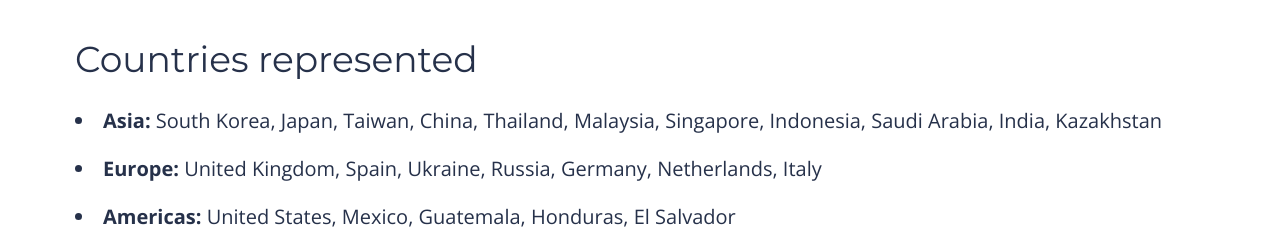
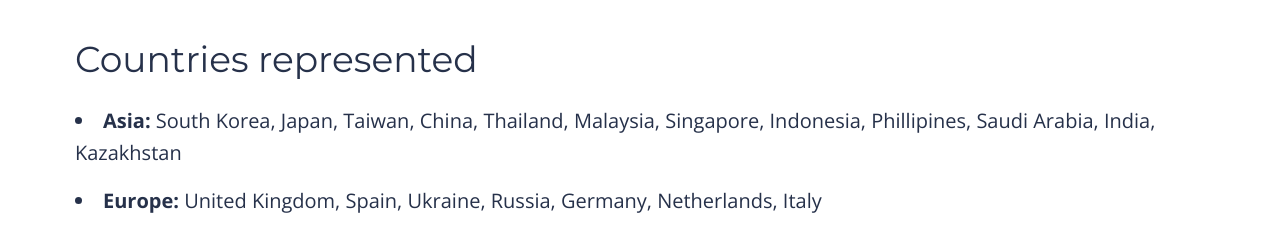
Before and after one commit to aroacain/acportfolio, a plain HTML site: page index.html in a window 1280 px wide. Shown: the part 6010-6239 px from the top of the page. Drawn offline with nearby package versions, Linux system fonts and the light colour scheme.

Commit message:
Fixed internal link

```diff
--- a/index.html
+++ b/index.html
@@ -349,7 +349,8 @@
                 <!-- Text fallback / SEO -->
                 <h3>Countries represented</h3>
                 <ul>
-                    <li><strong>Asia:</strong> South Korea, Japan, Taiwan, China, Thailand, Malaysia, Singapore, Indonesia, Saudi Arabia, India, Kazakhstan</li>
+                    <li><strong>Asia:</strong> South Korea, Japan, Taiwan, China, Thailand, Malaysia, Singapore, Indonesia,
+                        Phillipines, Saudi Arabia, India, Kazakhstan</li>
                     <li><strong>Europe:</strong> United Kingdom, Spain, Ukraine, Russia, Germany, Netherlands, Italy</li>
                     <li><strong>Americas:</strong> United States, Mexico, Guatemala, Honduras, El Salvador</li>
                     <li><strong>Africa:</strong> Malawi</li>
@@ -372,7 +373,7 @@
             </ul>
 
             <div class="button">
-                <a href="#parent-feedback" class="btn">⭐ Read Parent Feedback</a>
+                <a href="#reviews" class="btn">⭐ Read Parent Feedback</a>
                 <a href="assets/Aroa_Cain_Resume.pdf" target="_blank" class="btn">📄 Download CV</a>
             </div>
         </div>
```
